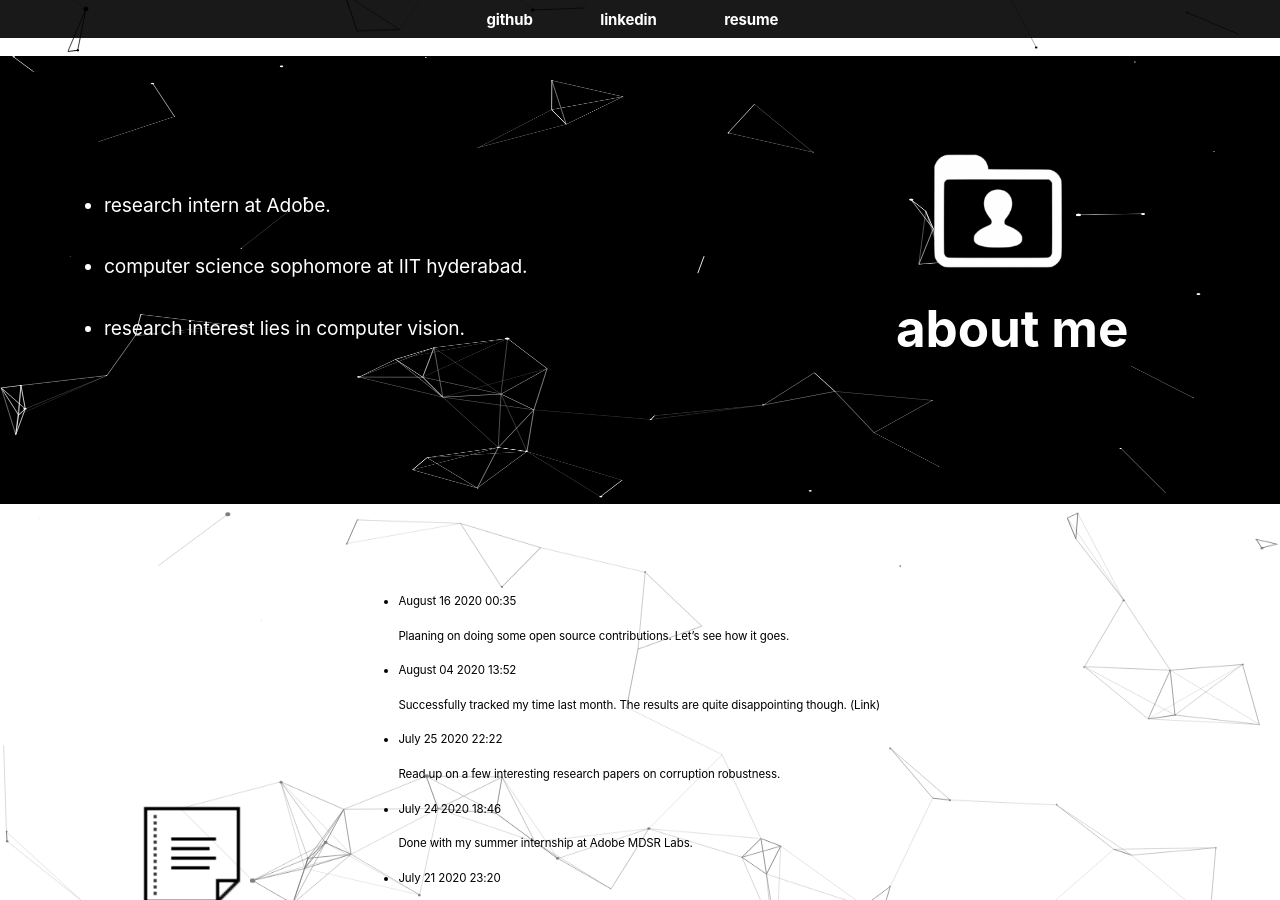
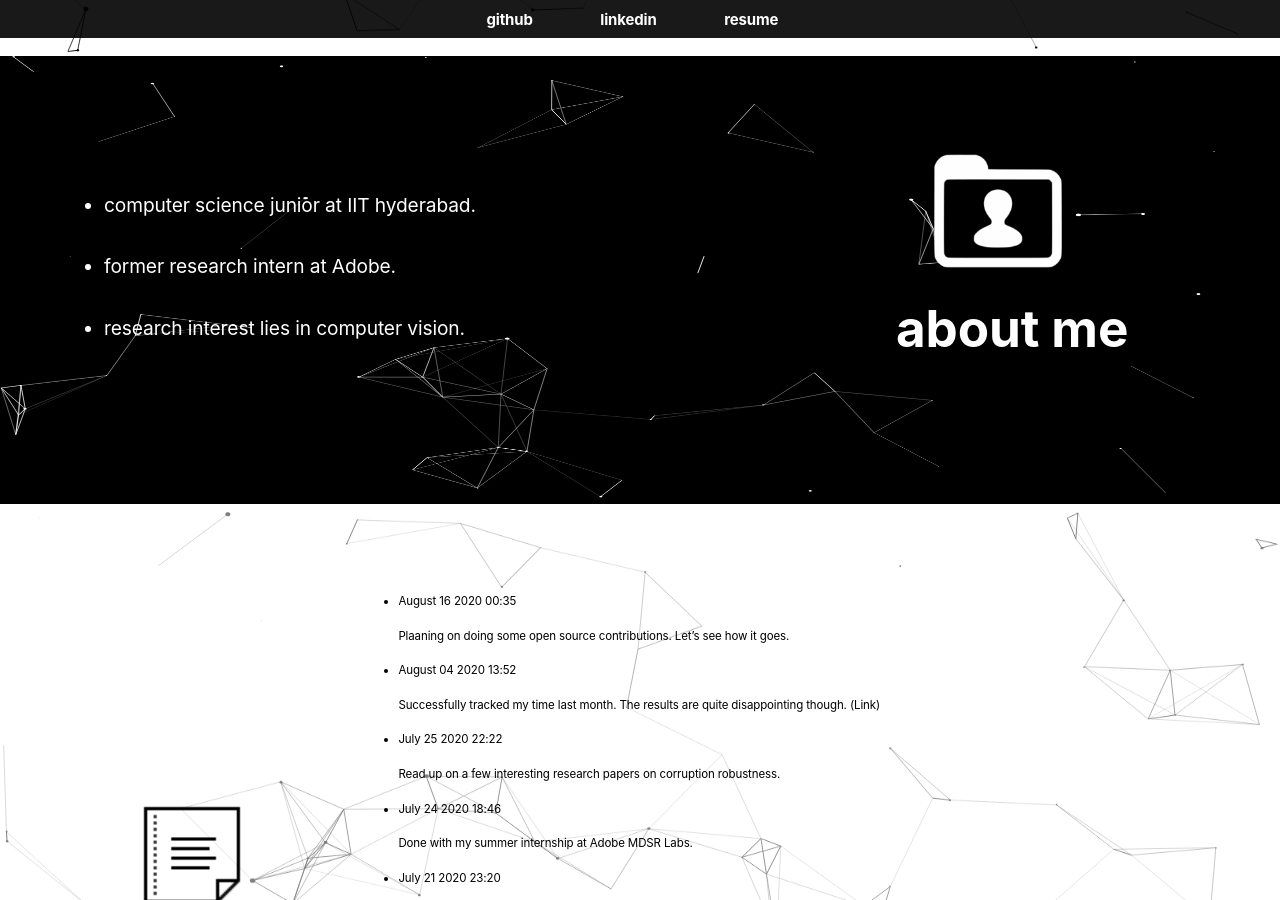
Before and after one commit to vedantsingh1404/website-v2.0, a Jekyll site: the page built from index.html, in a window 1280 px wide and 900 px high, scrolled down 712 px. Built offline with Jekyll 4.4.1, drawn with Linux system fonts in a browser that asks for light colours.

Commit message:
update about

```diff
--- a/index.html
+++ b/index.html
@@ -15,8 +15,9 @@ layout : default
 
   <div class="profile-content rellax" data-rellax-speed="1">
     <ul class="pro-list">
-      <li class="pro-item">research intern at Adobe.</li>
-      <li class="pro-item item-next">computer science sophomore at IIT hyderabad.</li>
+      <!--<li class="pro-item">former research intern at Adobe.</li>-->
+      <li class="pro-item">computer science junior at IIT hyderabad.</li>
+      <li class="pro-item item-next">former research intern at Adobe.</li>
 <!--       <li class="pro-item item-next">love programming and gaming.</li> -->
       <li class="pro-item item-next">research interest lies in computer vision.</li>
     </ul>
```
